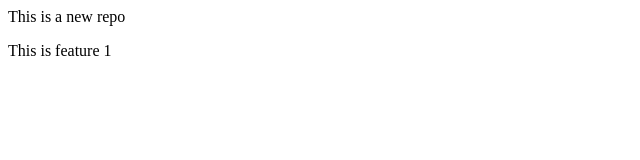
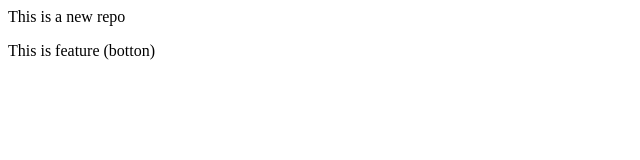
Before and after one commit to 7navee/localrepo, a plain HTML site: page index.html in a window 1280 px wide. Shown: the full height of the page, 0-640 px from the left. Drawn offline with Linux system fonts and the light colour scheme.

Commit message:
Add botton

```diff
--- a/index.html
+++ b/index.html
@@ -1,2 +1,2 @@
 <p>This is a new repo</p>
-<p>This is feature 1</p>
+<p>This is feature (botton)</p>
```
